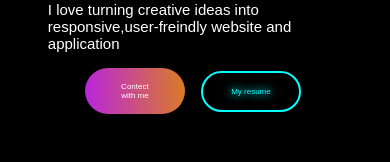
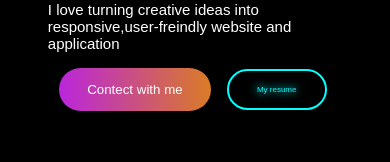
Before and after one commit to shyamchatterjee/Personal-profolio-new-version, a React (Vite) app: page / in a window 390 px wide. Shown: the part 437-599 px from the top of the page. Built offline with nearby package versions, Linux system fonts and the light colour scheme.

Commit message:
upadte button

```diff
--- a/src/component/home/home.css
+++ b/src/component/home/home.css
@@ -82,6 +82,10 @@
        .name{
         font-size: 22px;
        }
+       .button1{
+        display: flex;
+           align-items: center;
+       }
 
 
 }
@@ -89,15 +93,21 @@
       .name{
         font-size: 30px;
     }
+     .button1{
+        display: flex;
+           align-items: center;
+       }
 }
 @media (max-width:390px) {
     .name{
         font-size: 20px;
     }
-     .button1{
-          font-size: 0.5rem;
-          width: 100px;
+
+           .button1{
+        display: flex;
+           align-items: center;
        }
+
        .button2{
         font-size: 0.5rem;
           width: 100px;
```
